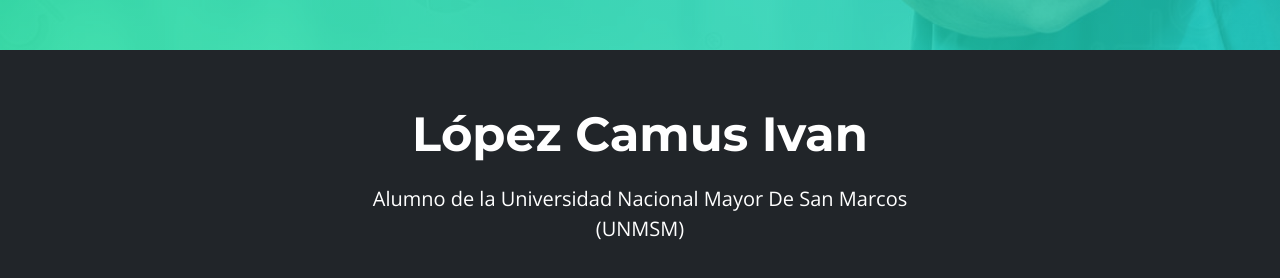
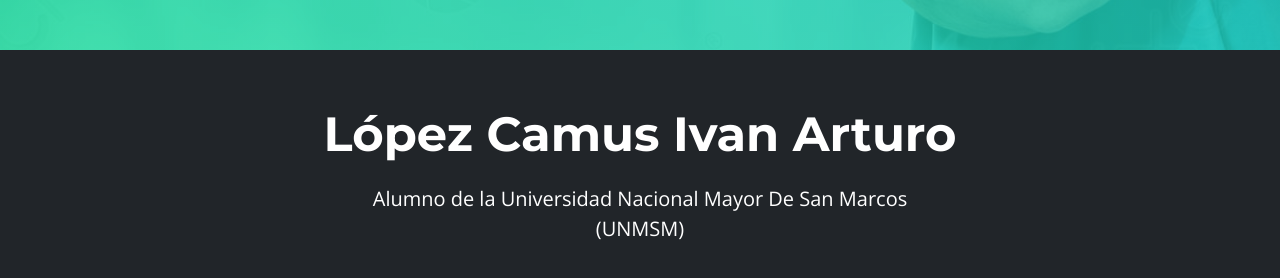
Before and after one commit to ivan-lopez-camus/paginaWeb, a plain HTML site: page neumonia.html in a window 1280 px wide. Shown: the part 616-894 px from the top of the page. Drawn offline with nearby package versions, Linux system fonts and the light colour scheme; a script that the page names is missing.

Commit message:
cambio nombre

```diff
--- a/neumonia.html
+++ b/neumonia.html
@@ -65,7 +65,7 @@
 
       <div class="bg-dark text-secondary mt-5 px-4 py-2 text-center">
         <div class="py-5">
-          <h1 class="display-5 fw-bold text-white">López Camus Ivan</h1>
+          <h1 class="display-5 fw-bold text-white">López Camus Ivan Arturo</h1>
           <div class="col-lg-6 mx-auto">
             <p class="fs-5 mb-4">Alumno de la Universidad Nacional Mayor De San Marcos (UNMSM)</p>
           </div>
```
